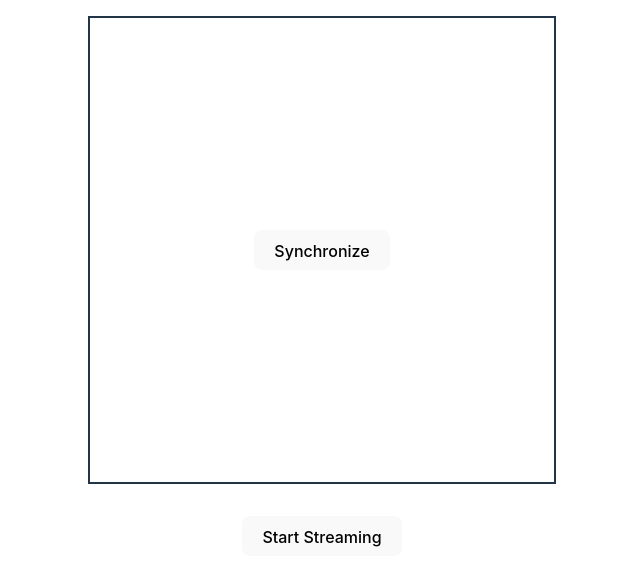
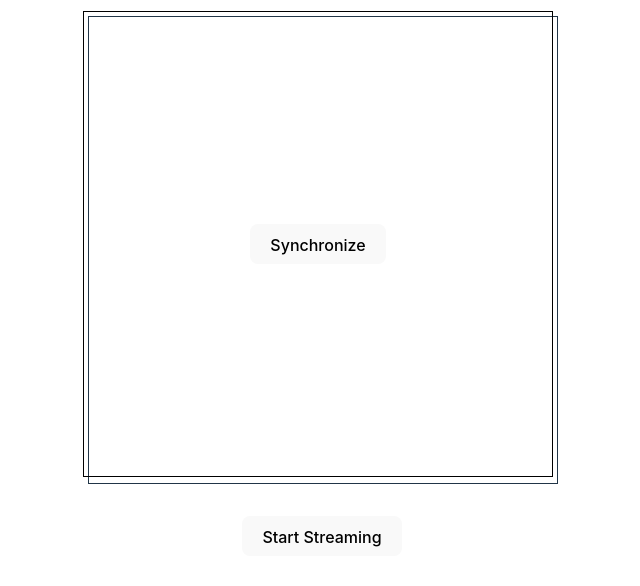
Before and after one commit to tauseefk/readable-hook, a React (Vite) app in the folder examples/: page / in a window 1280 px wide. Shown: the top 586 px of the page, without its empty margins (318-958 px from the left). Built offline with nearby package versions, Linux system fonts and the light colour scheme.

Commit message:
improved example perf, updated infinite stream display

```diff
--- a/examples/src/App.css
+++ b/examples/src/App.css
@@ -1,3 +1,7 @@
+.relative {
+  position: relative;
+}
+
 .card {
   padding: 2em;
 }
@@ -97,6 +101,30 @@
   align-items: center;
 }
 
+.dot {
+  display: inline-block;
+  width: 16px;
+  height: 16px
+}
+
+.w-full {
+  width: 100%;
+}
+
+.h-full {
+  height: 100%;
+}
+
+.ghost-rect {
+  border: 1px solid #000000;
+  content: "";
+  position: relative;
+  top: -6px;
+  left: -6px;
+  width: 100%;
+  height: 100%;
+}
+
 @media (max-width: 400px) {
   .full {
     width: 90vw;
--- a/examples/src/StreamReader.tsx
+++ b/examples/src/StreamReader.tsx
@@ -1,28 +1,50 @@
 import { FC } from 'react';
 import { useReadable } from '../../src/useReadable';
+import { LINES_TO_RENDER, getBlockColor } from './constants';
 
 export const StreamReader: FC<{ readableStream: ReadableStream<string> }> = ({
   readableStream,
 }) => {
   const [{ value }, synchronize] = useReadable(async () => readableStream, {
+    accumulate: true,
     delay: 100,
   });
 
-  const line = value.split('\n').map((line, idx) => <p key={idx}>{line}</p>);
+  const lines = value.split('\n');
+  const tailLineIdx = Math.max(0, lines.length - LINES_TO_RENDER);
+  const renderableLines = lines.slice(tailLineIdx).map((line, lineIdx) => {
+    const elements = line.split('').map((_, charIdx) => {
+      return (
+        <span
+          style={{
+            backgroundColor: getBlockColor(
+              (tailLineIdx + lineIdx) * line.length + charIdx,
+            ),
+          }}
+          key={`${lineIdx}_${charIdx}`}
+          className="dot"
+        ></span>
+      );
+    });
+    return (
+      <div className="flex flex-row gap" key={lineIdx}>
+        {elements}
+      </div>
+    );
+  });
 
   return (
-    <div className="flex flex-col gap scrollbar-trigger border-thick">
-      <div className="flex card stream-output justify-around">
+    <div className="flex flex-col gap scrollbar-trigger border w-full relative">
+      <div className="ghost-rect">
+        <div className="flex card stream-output justify-around relative">
           {!value ? (
             <button className="m-auto-0" onClick={() => synchronize()}>
               Synchronize
             </button>
           ) : (
-          <div id="scroller">
-            {line}
-            <div id="anchor"></div>
+            <div className="gap flex flex-col">{renderableLines}</div>
+          )}
         </div>
-        )}
       </div>
     </div>
   );
--- a/examples/src/StreamWriter.tsx
+++ b/examples/src/StreamWriter.tsx
@@ -14,14 +14,14 @@ interface StreamWriterProps {
   writableStream: WritableStream;
 }
 export const StreamWriter: FC<StreamWriterProps> = ({ writableStream }) => {
-  const data = useRef('');
+  const data = useRef(0);
   const [rafId, setRafId] = useState<number>();
 
   function appendAndScheduleNext() {
     const writer = writableStream.getWriter();
-    writer.write(data.current);
+    writer.write(getCharacter(data.current));
+    data.current = data.current + 1;
     writer.releaseLock();
-    data.current = `${data.current} ${getCharacter(data.current.length)} `;
 
     setRafId(
       requestAnimationFrame(() => {
--- /dev/null
+++ b/examples/src/constants.ts
@@ -0,0 +1,19 @@
+/* eslint-disable @typescript-eslint/no-unused-vars */
+const DEFAULT_COLORS = ['#DA5E46', '#FA9478', '#FEDEB8', '#4373B6', '#184382'];
+
+const ALT_COLORS = ['#A9FBD7', '#B2FFD6', '#B4D6D3', '#B8BAC8', '#AA78A6'];
+
+const MONO_COLORS = ['#B1B1B1', '#E0E0E0', '#999999', '#606060', '#404040'];
+
+const getRandomColor = () => {
+  return DEFAULT_COLORS[Math.floor(Math.random() * DEFAULT_COLORS.length)];
+};
+const BLOCK_CLOLORS = Array(500)
+  .fill(null)
+  .map(() => getRandomColor());
+
+export const getBlockColor = (idx: number) => {
+  return BLOCK_CLOLORS[idx % BLOCK_CLOLORS.length];
+};
+
+export const LINES_TO_RENDER = 17;
--- a/examples/src/index.css
+++ b/examples/src/index.css
@@ -55,6 +55,10 @@ button:hover {
 button:focus,
 button:focus-visible {
   outline: 4px auto -webkit-focus-ring-color;
+}
+
+p {
+  margin: 0 0;
 }
 
 @media (prefers-color-scheme: light) {
```
Lines whose indentation alone changed are shown as unchanged.
